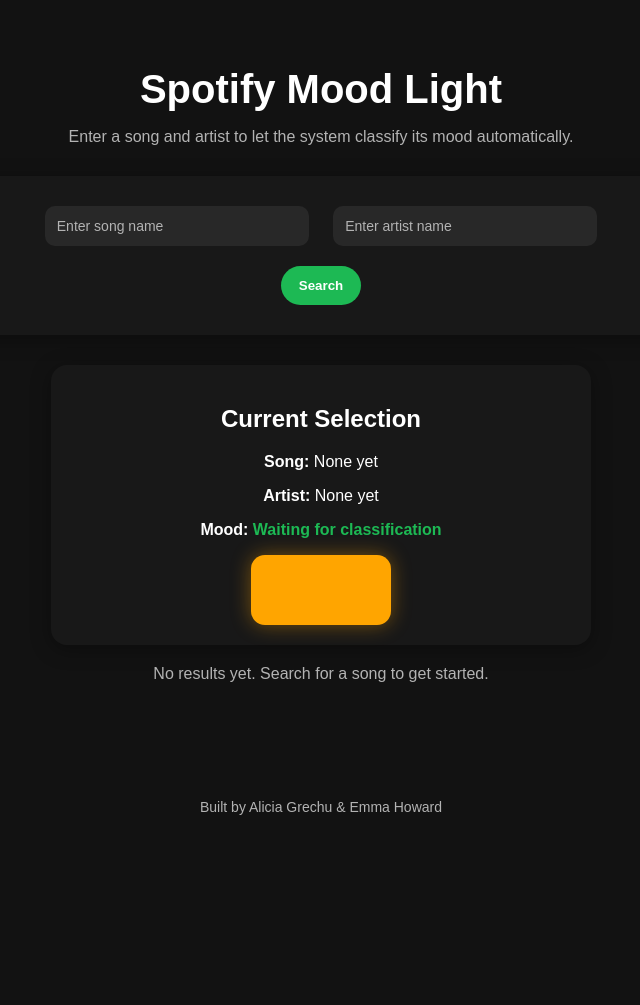
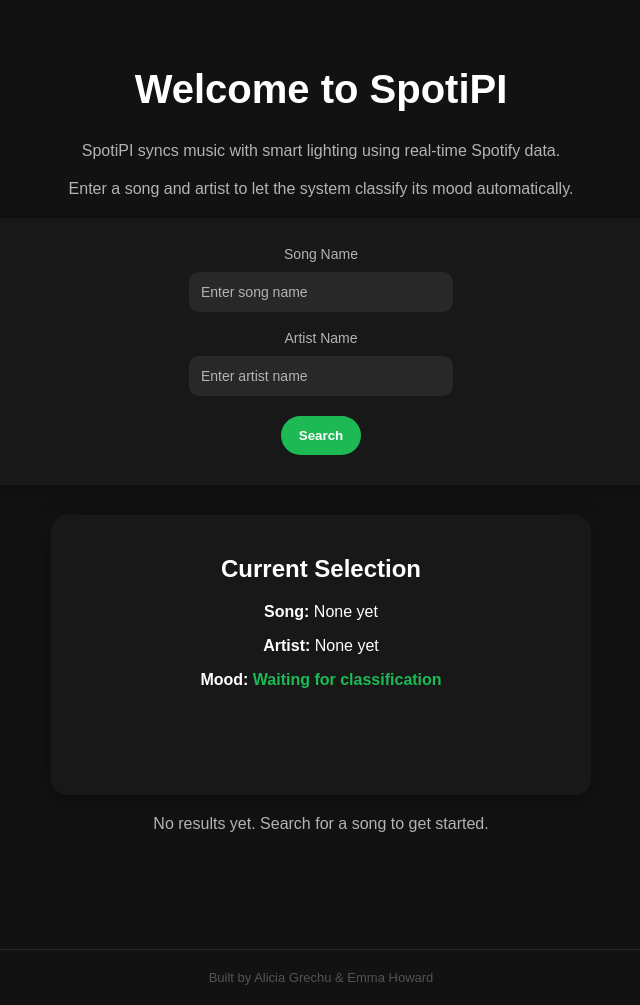
Before and after one commit to aliciagrechu/EE250-Final-Project, a Flask app: page / in a window 1280 px wide. Shown: the whole page, without its empty margins (319-959 px from the left). Before the commit the page ends 815 px from the top, so only its background shows below. Run offline with Flask 3, Linux system fonts and the light colour scheme.

Commit message:
updated UI, all buttons are JS controlled now
added extra lighting effects, updated titles, etc

```diff
--- a/app.py
+++ b/app.py
@@ -2,44 +2,74 @@ from flask import Flask, render_template, request
 
 app = Flask(__name__)
 
+# Temporary mood/color logic for frontend testing.
+# Later, your Spotify backend can replace this with real classification.
+def classify_mood(song_name: str):
+    name = song_name.lower()
+
+    if "remix" in name or "dance" in name or "party" in name:
+        return "Energetic", "#ff4fa3"
+    elif "love" in name or "summer" in name or "happy" in name:
+        return "Happy", "#f59e0b"
+    elif "night" in name or "dark" in name or "blue" in name:
+        return "Moody", "#3b82f6"
+    else:
+        return "Chill", "#8b5cf6"
+
+
 @app.route("/", methods=["GET", "POST"])
 def index():
-    song = ""
-    artist = ""
+    search_song = ""
+    search_artist = ""
+
+    selected_song = ""
+    selected_artist = ""
     mood = ""
+    color = "#f59e0b"
+
     results = []
+    selected_id = ""
 
     if request.method == "POST":
-        song = request.form.get("song", "").strip()
-        artist = request.form.get("artist", "").strip()
+        action = request.form.get("action", "search")
 
-        # Temporary placeholder mood for frontend testing.
-        # Later, your backend/Spotify API will determine this automatically.
-        if song or artist:
-            mood = "Waiting for Spotify classification"
+        # Keep the search box values after submit
+        search_song = request.form.get("song", "").strip()
+        search_artist = request.form.get("artist", "").strip()
 
-            # Temporary fake results so the UI has something to display.
-            # Later, replace this with real Spotify search results.
+        # Temporary fake results for frontend testing
+        if search_song or search_artist:
+            base_song = search_song if search_song else "Unknown Song"
+            base_artist = search_artist if search_artist else "Unknown Artist"
+
             results = [
-                {
-                    "id": "1",
-                    "name": song if song else "Unknown Song",
-                    "artist": artist if artist else "Unknown Artist"
-                },
-                {
-                    "id": "2",
-                    "name": (song + " Remix") if song else "Sample Remix",
-                    "artist": artist if artist else "Unknown Artist"
-                }
+                {"id": "1", "name": base_song, "artist": base_artist},
+                {"id": "2", "name": f"{base_song} Remix", "artist": base_artist},
+                {"id": "3", "name": f"{base_song} Live", "artist": base_artist},
             ]
+
+        if action == "select":
+            selected_id = request.form.get("selected_id", "")
+
+            # Recover the selected track info from hidden inputs
+            selected_song = request.form.get("selected_song", "").strip()
+            selected_artist = request.form.get("selected_artist", "").strip()
+
+            if selected_song:
+                mood, color = classify_mood(selected_song)
 
     return render_template(
         "index.html",
-        song=song,
-        artist=artist,
+        search_song=search_song,
+        search_artist=search_artist,
+        selected_song=selected_song,
+        selected_artist=selected_artist,
         mood=mood,
-        results=results
+        color=color,
+        results=results,
+        selected_id=selected_id
     )
+
 
 if __name__ == "__main__":
     app.run(debug=True)
--- a/templates/index.html
+++ b/templates/index.html
@@ -3,7 +3,7 @@
 <head>
     <meta charset="UTF-8" />
     <meta name="viewport" content="width=device-width, initial-scale=1.0" />
-    <title>Spotify Mood Light</title>
+    <title>SpotiPI</title>
 
     <style>
         body {
@@ -21,16 +21,16 @@
         }
 
         h1 {
-            margin-bottom: 10px;
+            margin-bottom: 30px;
             font-size: 40px;
         }
 
         .subtitle {
             color: #b3b3b3;
-            margin-bottom: 30px;
+            margin-bottom: 20px;
         }
 
-        form {
+        form.search-form {
             background-color: #181818;
             padding: 20px;
             border-radius: 16px;
@@ -68,12 +68,16 @@
             color: white;
             font-weight: bold;
             cursor: pointer;
-            transition: transform 0.15s ease, background-color 0.15s ease;
+            transition: transform 0.15s ease, background-color 0.15s ease, box-shadow 0.15s ease;
         }
 
         button:hover {
             background-color: #1ed760;
             transform: scale(1.03);
+        }
+
+        button:active {
+            transform: scale(0.98);
         }
 
         .card {
@@ -101,9 +105,19 @@
             width: 140px;
             height: 70px;
             border-radius: 14px;
-            background: orange;
             margin: 15px auto 0 auto;
-            box-shadow: 0 0 20px rgba(255, 165, 0, 0.4);
+            transition: background 0.25s ease, box-shadow 0.25s ease;
+            animation: ledPulse 2s infinite ease-in-out;
+        }
+
+        @keyframes ledPulse {
+            0%   { transform: scale(1); }
+            50%  { transform: scale(1.04); }
+            100% { transform: scale(1); }
+        }
+
+        .result-form {
+            margin: 0;
         }
 
         .result-card {
@@ -118,6 +132,23 @@
             justify-content: space-between;
             gap: 15px;
             box-shadow: 0 4px 20px rgba(0, 0, 0, 0.35);
+            transition: transform 0.15s ease, background-color 0.15s ease, border 0.15s ease, box-shadow 0.15s ease;
+            border: 1px solid transparent;
+        }
+
+        .result-card:hover {
+            transform: scale(1.02);
+            background-color: #222222;
+        }
+
+        .result-card:active {
+            transform: scale(0.99);
+        }
+
+        .result-card.selected {
+            border: 1px solid #1DB954;
+            background-color: #1c2b22;
+            box-shadow: 0 0 0 1px #1DB954, 0 8px 24px rgba(29, 185, 84, 0.25);
         }
 
         .song-info {
@@ -143,31 +174,66 @@
             background: linear-gradient(135deg, #1DB954, #0f6b31);
             flex-shrink: 0;
         }
+        .album-art {
+            width: 60px;
+            height: 60px;
+            border-radius: 10px;
+            object-fit: cover;
+            flex-shrink: 0;
+        }
 
         .empty-state {
             color: #b3b3b3;
             margin-top: 20px;
         }
+
+        footer {
+            margin-top: 60px;
+            padding: 20px;
+            color: #535353;
+            font-size: 13px;
+            border-top: 1px solid #282828;
+        }
+
+        .selected-badge {
+            display: inline-block;
+            margin-top: 8px;
+            padding: 6px 10px;
+            border-radius: 999px;
+            background-color: #1DB954;
+            color: white;
+            font-size: 12px;
+            font-weight: bold;
+        }
+
+        .result-button {
+            min-width: 90px;
+        }
     </style>
 </head>
 <body>
     <div class="container">
-        <h1>Spotify Mood Light</h1>
-        <p class="subtitle">Enter a song and artist to let the system classify its mood automatically.</p>
+        <h1>Welcome to SpotiPI</h1>
+        <p class="subtitle"> SpotiPI syncs music with smart lighting using real-time Spotify data. </p>
+        <p class="subtitle"> Enter a song and artist to let the system classify its mood automatically. </p>
 
-        <form method="POST">
+        <form method="POST" class="search-form">
+            <input type="hidden" name="action" value="search">
+
+            <div class="label-row">Song Name</div>
             <input
                 type="text"
                 name="song"
                 placeholder="Enter song name"
-                value="{{ song }}"
+                value="{{ search_song }}"
             />
 
+            <div class="label-row">Artist Name</div>
             <input
                 type="text"
                 name="artist"
                 placeholder="Enter artist name"
-                value="{{ artist }}"
+                value="{{ search_artist }}"
             />
 
             <br>
@@ -176,31 +242,42 @@
 
         <div class="card">
             <h2>Current Selection</h2>
-            <p><strong>Song:</strong> {{ song if song else "None yet" }}</p>
-            <p><strong>Artist:</strong> {{ artist if artist else "None yet" }}</p>
-            <p>
-                <strong>Mood:</strong>
-                <span class="mood-text">
-                    {{ mood if mood else "Waiting for classification" }}
-                </span>
-            </p>
+                <p><strong>Song:</strong> <span id="current-song">{{ selected_song if selected_song else "None yet" }}</span></p>
+                <p><strong>Artist:</strong> <span id="current-artist">{{ selected_artist if selected_artist else "None yet" }}</span></p>
 
-            <div class="led-preview"></div>
+                <p><strong>Mood:</strong>
+                    <span id="current-mood" class="mood-text">
+                        {{ mood if mood else "Waiting for classification" }}
+                    </span>
+                </p>
+
+                <div id="led-box" class="led-preview"></div>
         </div>
 
         {% if results %}
             <h2 class="section-title">Search Results</h2>
 
             {% for song_result in results %}
-                <div class="result-card">
-                    <div class="album-placeholder"></div>
+                <div id="card-{{ song_result.id }}" class="result-card">
+
+                    <!-- album image placeholder ready for real images -->
+                    {% if song_result.image %}
+                        <img src="{{ song_result.image }}" alt="Album Art" class="album-art">
+                    {% else %}
+                        <div class="album-placeholder"></div>
+                    {% endif %}
 
                     <div class="song-info">
                         <div class="song-title">{{ song_result.name }}</div>
                         <div class="artist-name">{{ song_result.artist }}</div>
                     </div>
 
-                    <button>Select</button>
+                <!-- Select Button in Song List -->
+                <button type="button"
+                    onclick="selectSong('{{ song_result.name }}', '{{ song_result.artist }}', '{{ song_result.id }}')">
+                    <span id="btn-{{ song_result.id }}">Select</span>
+                </button>
+
                 </div>
             {% endfor %}
         {% else %}
@@ -208,13 +285,58 @@
         {% endif %}
     </div>
 
-    <footer style="
-        margin-top: 40px;
-        padding: 20px;
-        color: #b3b3b3;
-        font-size: 14px;
-    ">
+    <footer>
         Built by Alicia Grechu & Emma Howard
     </footer>
+
+    <!-- JavaScript for song list select button -->
+    <script>
+    function selectSong(name, artist, id) {
+        // Update current selection text
+        document.getElementById("current-song").innerText = name;
+        document.getElementById("current-artist").innerText = artist;
+
+        // Fake mood logic (frontend version for now)
+        let mood = "Chill";
+        let color = "#8b5cf6";
+
+        const lower = name.toLowerCase();
+
+        if (lower.includes("remix") || lower.includes("dance")) {
+            mood = "Energetic";
+            color = "#ff4fa3";
+        } else if (lower.includes("love") || lower.includes("happy")) {
+            mood = "Happy";
+            color = "#f59e0b";
+        } else if (lower.includes("night") || lower.includes("blue")) {
+            mood = "Moody";
+            color = "#3b82f6";
+        }
+
+        document.getElementById("current-mood").innerText = mood;
+
+        // Update LED color
+        const led = document.getElementById("led-box");
+        led.style.background = color;
+        led.style.boxShadow = `0 0 25px ${color}`;
+
+        // Remove previous selection highlight
+        document.querySelectorAll(".result-card").forEach(card => {
+            card.classList.remove("selected");
+        });
+
+        // Highlight selected card
+        document.getElementById("card-" + id).classList.add("selected");
+
+        // reset button text
+        document.querySelectorAll("[id^='btn-']").forEach(btn => {
+            btn.innerText = "Select";
+        });
+
+        // update clicked button
+        document.getElementById("btn-" + id).innerText = "Selected";
+    }
+    </script>
+
 </body>
 </html>
```
